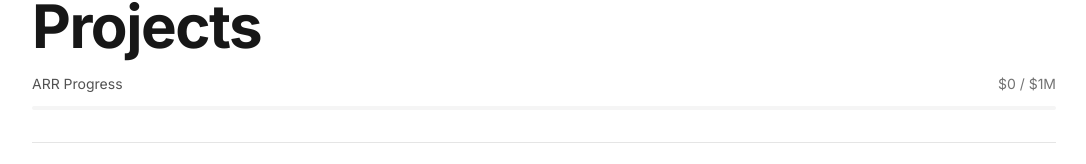
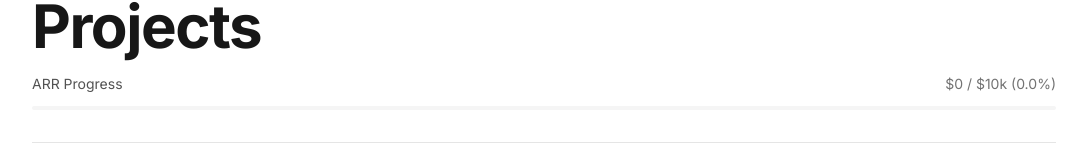
Before and after one commit to nishantrpai/nishantpai.com, a Next.js app: page /links in a window 1280 px wide. Shown: the part 138-302 px from the top of the page, without its empty margins (96-1182 px from the left). Built offline with nearby package versions, Linux system fonts and the light colour scheme; no server answers; what @tailwindcss/typography would draw is missing.

Commit message:
update project link

```diff
--- a/pages/links.js
+++ b/pages/links.js
@@ -17,7 +17,8 @@ export default function Projects() {
   }, [])
 
   const totalARR = Object.values(arrData).reduce((sum, val) => sum + val, 0)
-  const progress = Math.min((totalARR / 1000000) * 100, 100)
+  const goal = 10000 // $10k goal
+  const progress = Math.min((totalARR / goal) * 100, 100)
 
   return (
     <>
@@ -33,7 +34,7 @@ export default function Projects() {
                 ARR Progress
               </div>
               <div className="text-sm text-gray-500 dark:text-gray-500">
-                ${totalARR.toLocaleString()} / $1M
+                ${totalARR.toLocaleString()} / $10k ({progress.toFixed(1)}%)
               </div>
             </div>
             <div className="w-full bg-gray-100 rounded-full h-1 dark:bg-gray-800">
```
